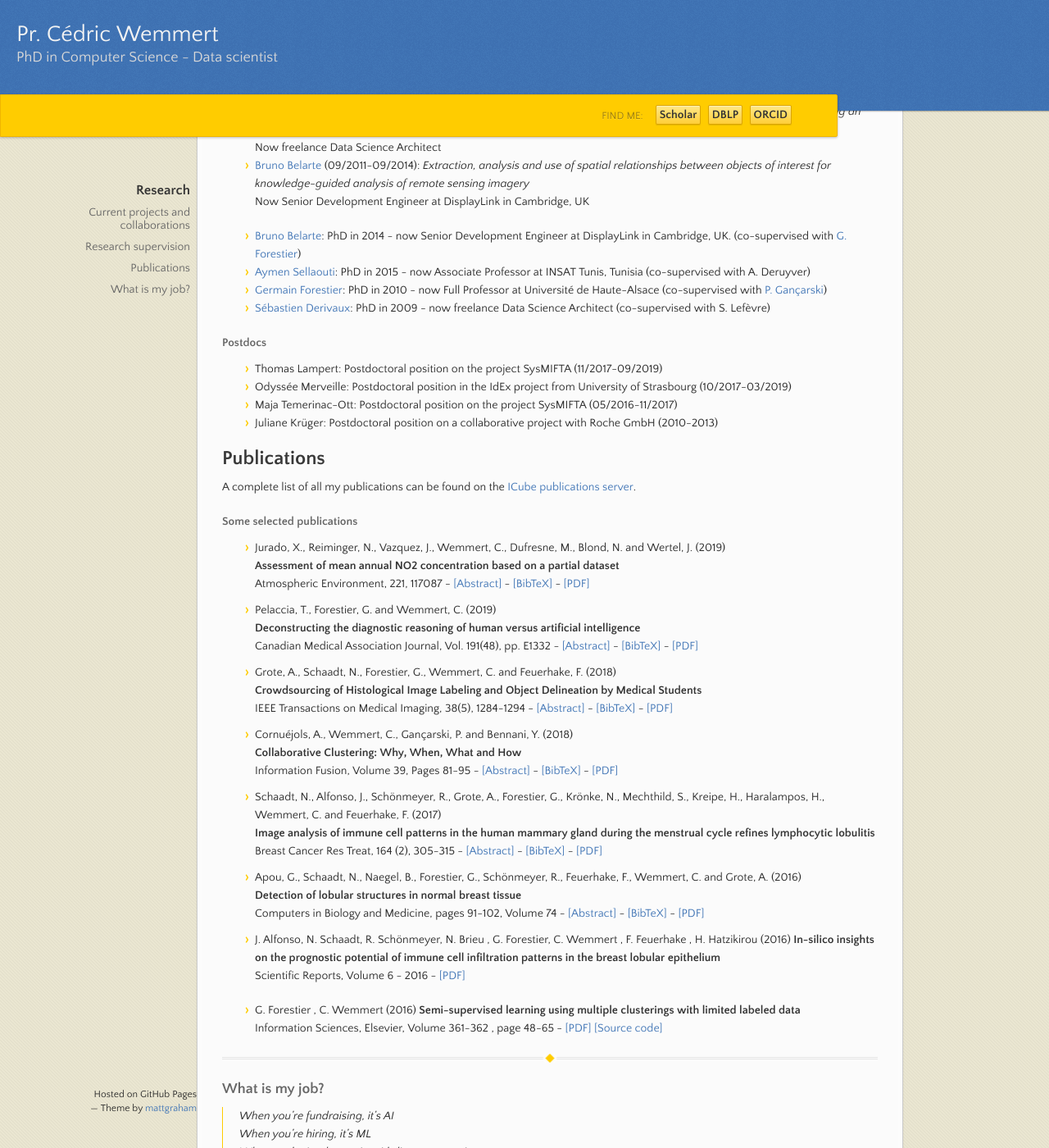
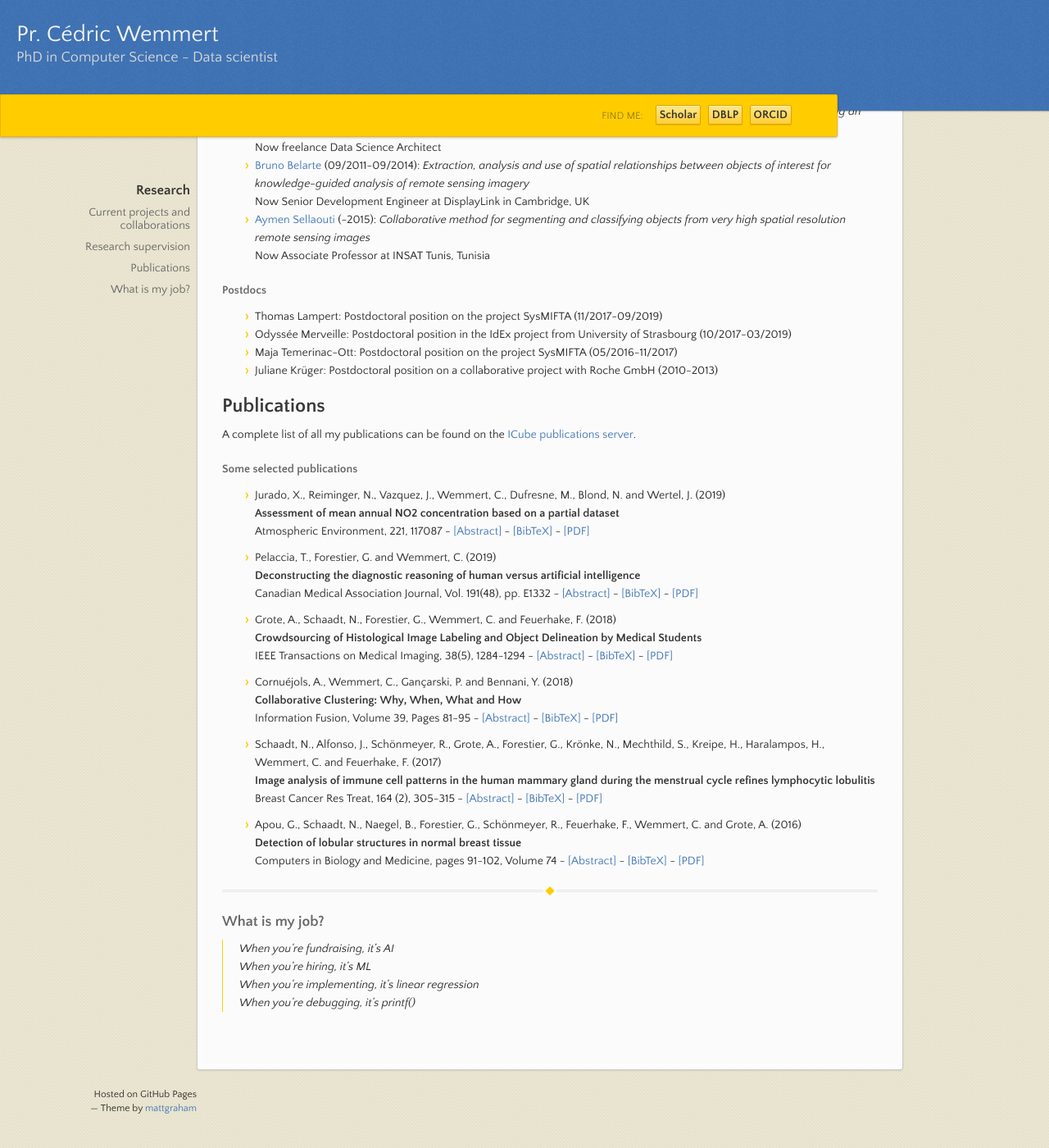
Before and after one commit to wemmertc/webpage, a Jekyll site: the page built from index.md, in a window 1280 px wide and 1400 px high, scrolled down 1066 px. Shown: the whole window at 82% size. Built offline with Jekyll 4.4.1, drawn with Linux system fonts in a browser that asks for light colours.

Commit message:
publishing

```diff
--- a/_includes/graduated.md
+++ b/_includes/graduated.md
@@ -4,3 +4,5 @@ Now Full Professor at Université de Haute-Alsace
 Now freelance Data Science Architect
  * [Bruno Belarte](https://www.linkedin.com/in/bruno-belarte-7b063b83) (09/2011-09/2014): *Extraction, analysis and use of spatial relationships between objects of interest for knowledge-guided analysis of remote sensing imagery*
 Now Senior Development Engineer at DisplayLink in Cambridge, UK
+ * [Aymen Sellaouti](https://www.linkedin.com/in/aymen-sellaouti-b0427731/) (-2015): *Collaborative method for segmenting and classifying objects from very high spatial resolution remote sensing images*
+Now Associate Professor at INSAT Tunis, Tunisia
--- a/index.md
+++ b/index.md
@@ -31,11 +31,6 @@ Full professor in Computer Science, [SDC team](https://sdc.icube.unistra.fr/en/i
 
 {% include graduated.md %}
 
-* [Bruno Belarte](https://www.linkedin.com/in/bruno-belarte-7b063b83): PhD in 2014 - now Senior Development Engineer at DisplayLink in Cambridge, UK. (co-supervised with [G. Forestier](https://germain-forestier.info/))
-* [Aymen Sellaouti](https://www.linkedin.com/in/aymen-sellaouti-b0427731/): PhD in 2015 - now Associate Professor at INSAT Tunis, Tunisia (co-supervised with A. Deruyver)
-* [Germain Forestier](https://germain-forestier.info/): PhD in 2010 - now Full Professor at Université de Haute-Alsace (co-supervised with [P. Gançarski](https://sdc.icube.unistra.fr/en/index.php?title=Pierre_Gan%C3%A7arski))
-* [Sébastien Derivaux](https://www.linkedin.com/in/sebastienderivaux/): PhD in 2009 - now freelance Data Science Architect (co-supervised with S. Lefèvre)
-
 #### Postdocs
 * Thomas Lampert: Postdoctoral position on the project SysMIFTA (11/2017-09/2019)
 * Odyssée Merveille: Postdoctoral position in the IdEx project from University of Strasbourg (10/2017-03/2019)
@@ -50,16 +45,6 @@ A complete list of all my publications can be found on the [ICube publications s
 {% include publications.md %}
 
 
-
-* J. Alfonso, N. Schaadt, R. Schönmeyer, N. Brieu , G. Forestier, C. Wemmert , F. Feuerhake , H. Hatzikirou  (2016)
-[**In-silico insights on the prognostic potential of immune cell infiltration patterns in the breast lobular epithelium**](https://doi.org/10.1038/srep33322)
-Scientific Reports, Volume 6 - 2016 - [[PDF]](./publications/srep2016.pdf)
-
-* G. Forestier , C. Wemmert (2016)
-[**Semi-supervised learning using multiple clusterings with limited labeled data**]()
-Information Sciences, Elsevier, Volume 361-362 , page 48-65 - [[PDF]](./publications/is2016.pdf) [[Source code]](https://germain-forestier.info/src/is2016/)
-
-
 * * *
 
 
```
Also changed, not shown: 1 other file.
